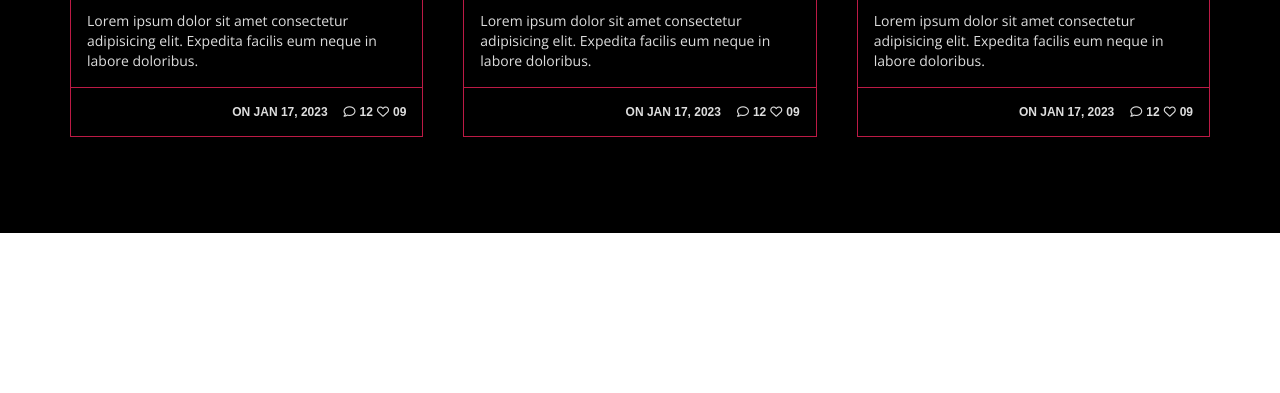
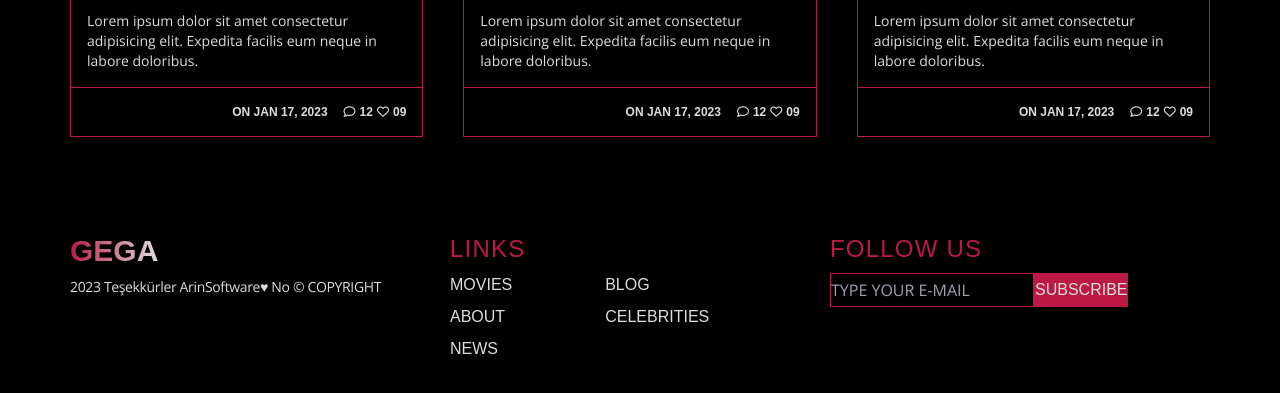
Before and after one commit to Rogultum/tailwind_css_website, a website: page src/index.html in a window 1280 px wide. Shown: the part 2703-3096 px from the top of the page. Before the commit the page ends 2936 px from the top, so only its background shows below. Drawn offline with nearby package versions, Linux system fonts and the light colour scheme; a web font is replaced by a local one.

Commit message:
add footer section

```diff
--- a/src/index.html
+++ b/src/index.html
@@ -741,5 +741,57 @@
         </div>
       </div>
     </section>
+
+    <!-- Footer Section -->
+    <footer class="bg-black text-gega-grey">
+      <!-- Footer Container -->
+      <div class="container flex pb-8">
+        <!-- Left -->
+        <div class="basis-1/3">
+          <a
+            href="#"
+            class="pl-4 md:pl-0 text-2xl lg:text-3xl font-bold text-transparent bg-gradient-to-r bg-clip-text from-gega-red to bg-gega-grey"
+            >GEGA</a
+          >
+          <p class="text-sm mt-2 tracking-tight">
+            2023 Teşekkürler ArinSoftware&hearts; No &copy; COPYRIGHT
+          </p>
+        </div>
+        <!-- Middle -->
+        <div class="basis-1/3">
+          <h2 class="mb-2 text-gega-red">LINKS</h2>
+          <div class="grid grid-cols-5 gap-2 uppercase">
+            <a class="col-span-2 hover:text-gega-melon duration-500" href="#"
+              >Movies</a
+            >
+            <a class="col-span-2 hover:text-gega-melon duration-500" href="#"
+              >Blog</a
+            ><a class="col-span-2 hover:text-gega-melon duration-500" href="#"
+              >About</a
+            ><a class="col-span-2 hover:text-gega-melon duration-500" href="#"
+              >Celebrities</a
+            ><a class="col-span-2 hover:text-gega-melon duration-500" href="#"
+              >News</a
+            >
+          </div>
+        </div>
+        <!-- Right -->
+        <div class="basis-1/3">
+          <h2 class="mb-2 text-gega-red">FOLLOW US</h2>
+          <form class="flex">
+            <input
+              type="text"
+              placeholder="TYPE YOUR E-MAIL"
+              class="py-1 px-2 bg-transparent placeholder:text-xs border border-gega-red outline-none"
+            />
+            <button
+              class="py-1 px-2 bg-transparent border border-gega-red bg-gega-red font-gemunu uppercase"
+            >
+              SUBSCRIBE
+            </button>
+          </form>
+        </div>
+      </div>
+    </footer>
   </body>
 </html>
```
Also changed, not shown: src/css/styles.css.
